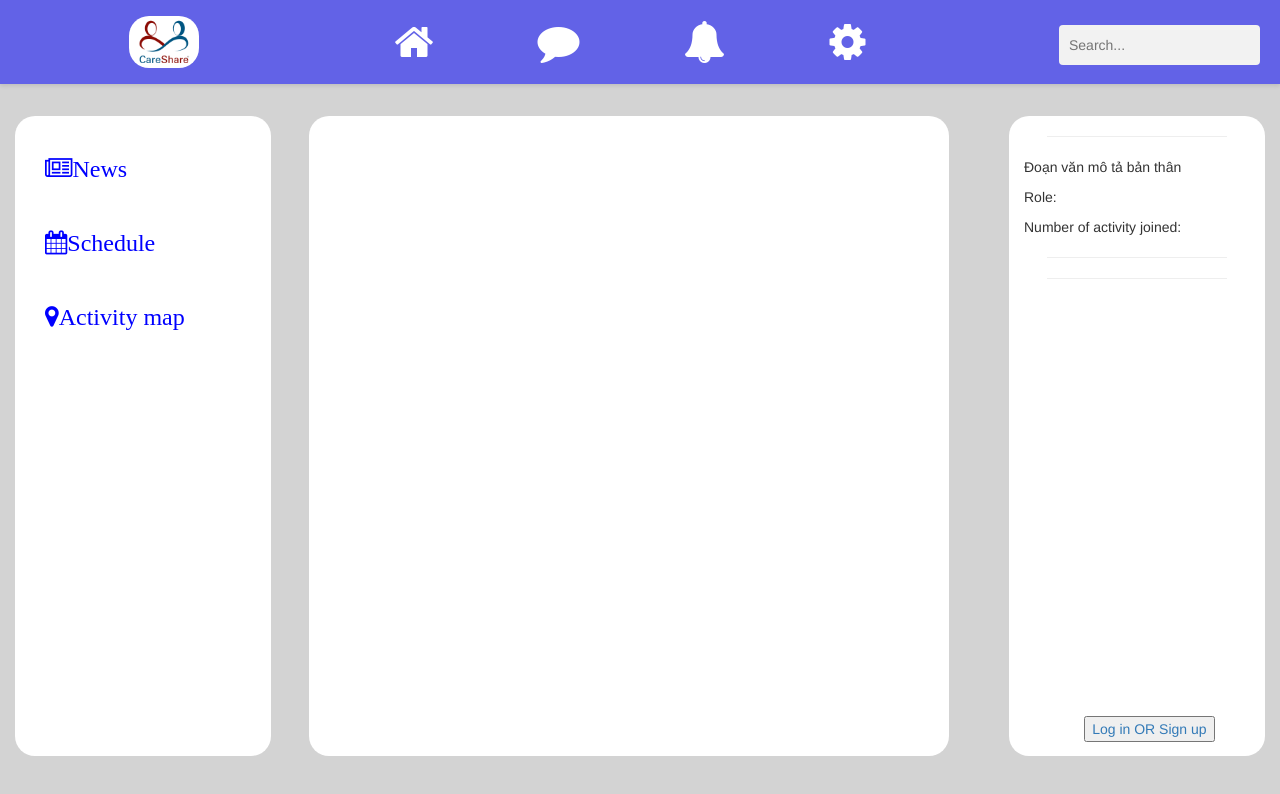
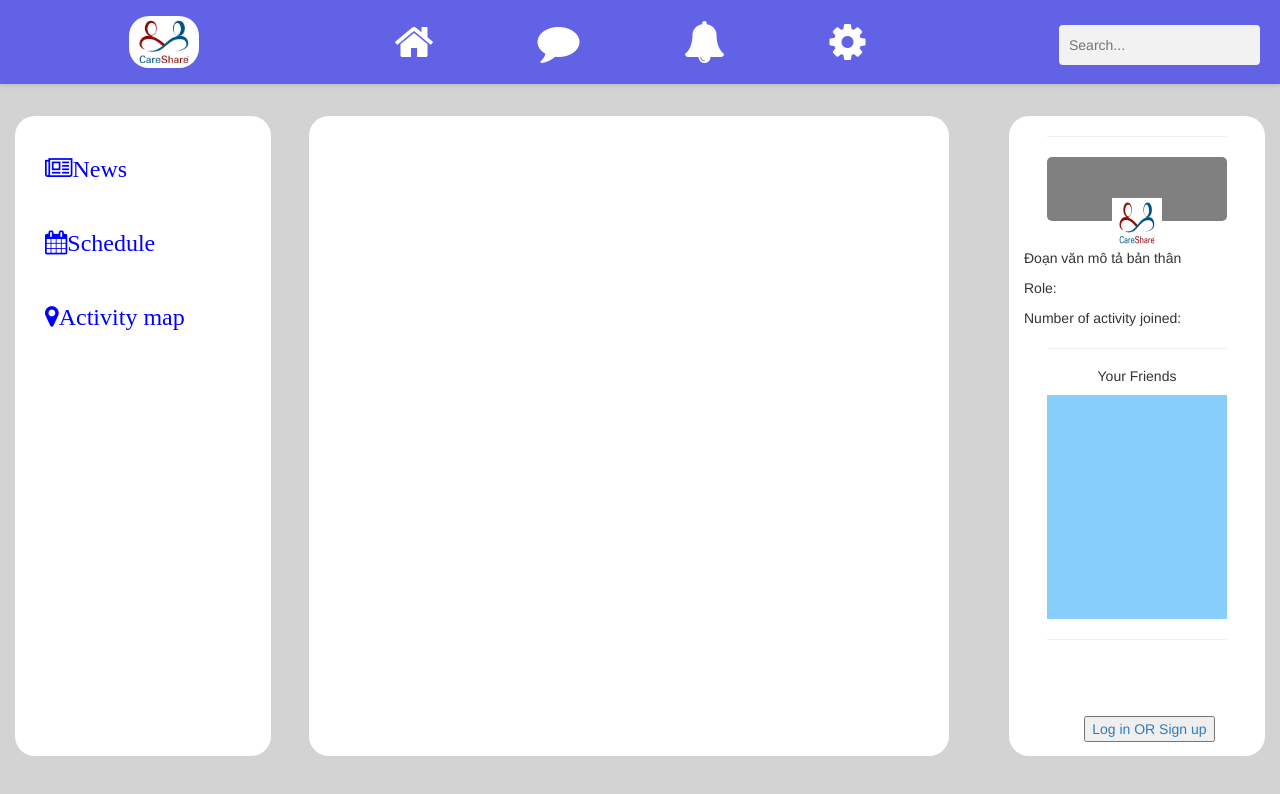
Before and after one commit to iamReinir/CareShare, a plain HTML site: page Home/index.html in a window 1280 px wide. Drawn offline with nearby package versions, Linux system fonts and the light colour scheme.

Commit message:
update 28/04

```diff
--- a/Home/index.html
+++ b/Home/index.html
@@ -66,16 +66,20 @@
         </div>
 
         <div class="box right-div col-md-3">
-          <hr color="blue" size="5" width="80%" align="center">
+          <hr color="blue" size="15" width="80%" align="center">
           <div>
               <div id="background-img"></div>
-              <div id="photo"></div>
+              <div id="photo"><img src="./image/careshare-logo.png" alt=""></div>
               <p>Đoạn văn mô tả bản thân</p>
               <p>Role:</p>
               <p>Number of activity joined:</p>
           </div>
-          <hr color="blue" size="5" width="80%" align="center">
-          <hr color="blue" size="5" width="80%" align="center">
+          <hr color="blue" size="15" width="80%" align="center">
+          <h5>Your Friends</h5>
+          <div id="friends-list">
+
+          </div>
+          <hr color="blue" size="15" width="80%" align="center">
           <div class="sign-form col-md-12">
             <form action="#">
                 <button type="submit""><a href="/Log/Login.html">Log in OR Sign up</a></button>
--- a/Home/mystyle.css
+++ b/Home/mystyle.css
@@ -162,8 +162,38 @@ header {
     position: fixed;
     bottom: 0;
   }
-
-
+.right-div h5{
+  text-align: center;
+}
+  #background-img{
+    background-color: gray;
+    border-radius: 5px;
+    width: 80%;
+    height: 10%;
+    align-items: center;
+    margin: 0 auto;
+    margin-bottom: 5%;
+  }
+  #photo{
+    background-color: red;
+    border-radius: 5px;
+    width: 50px;
+    height: 50px;
+    align-items: center;
+    margin: 0 auto;
+    margin-top: -15%;
+    z-index: 2;
+  }
+  #photo img{
+    width: 100%;
+    height: 100%;
+  }
+  #friends-list{
+    width: 80%;
+    background-color: lightskyblue;
+    height: 35%;
+    margin: 0 auto;
+  }
   @media screen and (max-width: 768px) {
     .search-box, nav{
       display: none;
```
